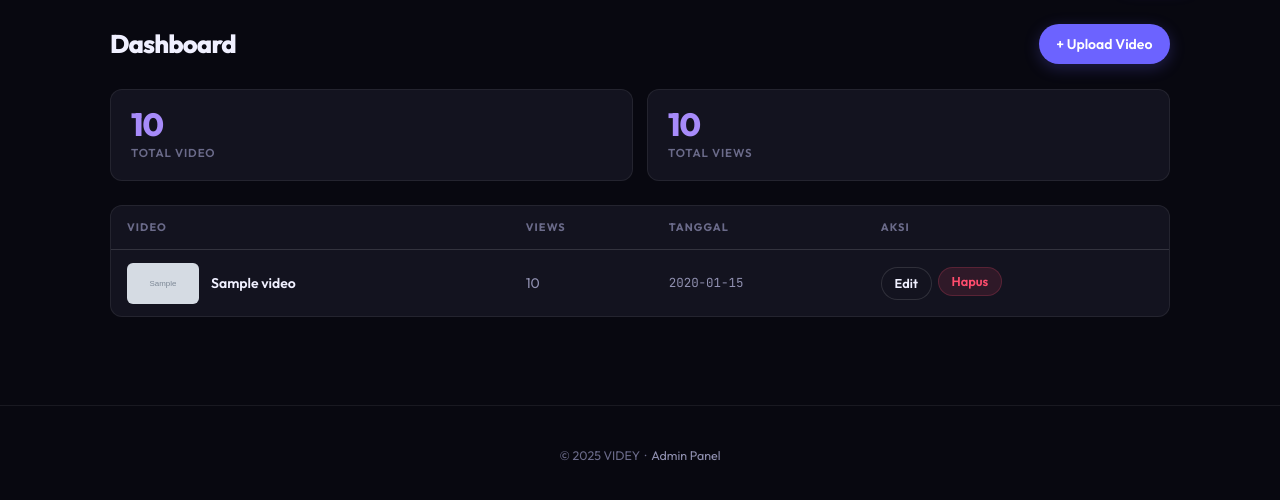
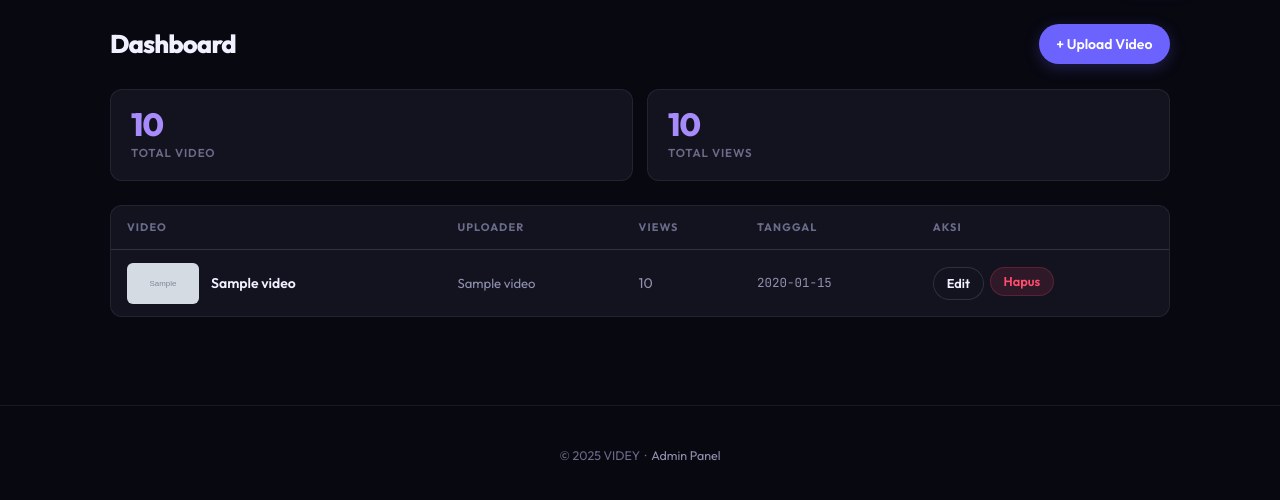
Before and after one commit to RMBLOGG/videy, a Flask app: template templates/admin/dashboard.html in a window 1280 px wide. Shown: the part 58-558 px from the top of the page. Run offline with Flask 3, Linux system fonts and the light colour scheme; the template is opened without the code that fills it: most values are stand-ins (such as "Sample title", 1, 10 or a date in 2020); grey boxes marked "Sample" are stand-in pictures; some libraries are stand-ins or nearby versions.

Commit message:
Add files via upload

```diff
--- a/templates/admin/dashboard.html
+++ b/templates/admin/dashboard.html
@@ -41,7 +41,7 @@
     <div class="table-scroll">
       <table>
         <thead>
-          <tr><th>Video</th><th>Views</th><th>Tanggal</th><th>Aksi</th></tr>
+          <tr><th>Video</th><th>Uploader</th><th>Views</th><th>Tanggal</th><th>Aksi</th></tr>
         </thead>
         <tbody>
           {% for v in videos %}
@@ -55,8 +55,9 @@
                 <a href="{{ url_for('watch', video_id=v.id) }}" class="title-text" style="color:var(--text);text-decoration:none" target="_blank">{{ v.title }}</a>
               </div>
             </td>
+            <td style="color:var(--muted2);font-size:.82rem">{{ v.uploader_name or 'Anonymous' }}</td>
             <td style="color:var(--muted2)">{{ v.views or 0 }}</td>
-            <td style="color:var(--muted2);font-family:var(--mono);font-size:.78rem">{{ v.created_at[:10] if v.created_at else '-' }}</td>
+            <td style="color:var(--muted2);font-family:var(--mono);font-size:.78rem">{{ format_wib(v.created_at) }}</td>
             <td>
               <div class="actions">
                 <a href="{{ url_for('admin_edit', video_id=v.id) }}" class="btn btn-ghost btn-sm">Edit</a>
```
